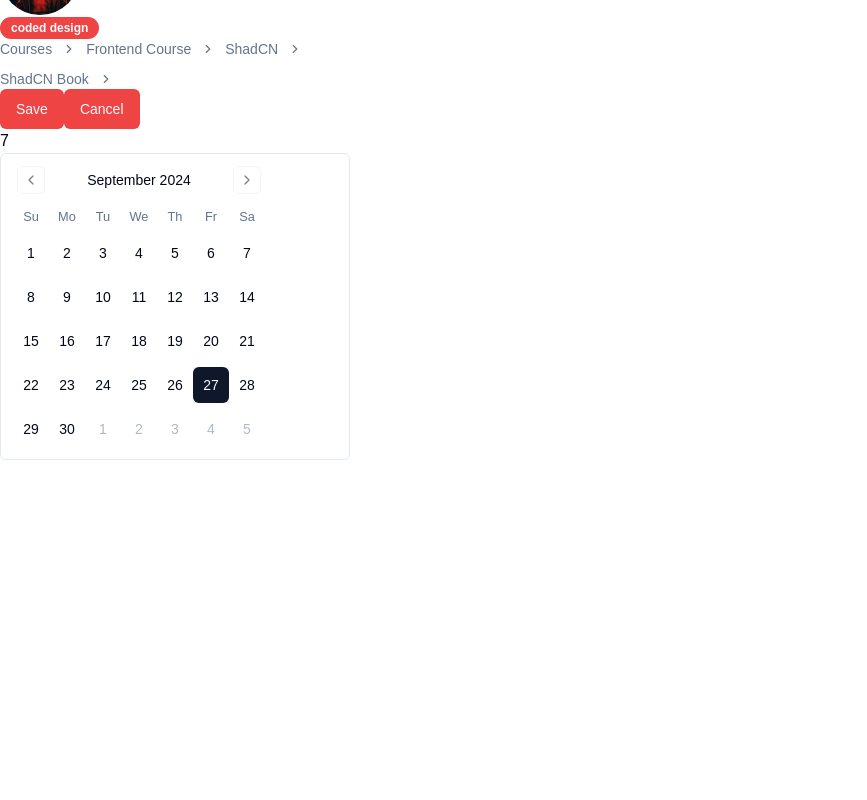
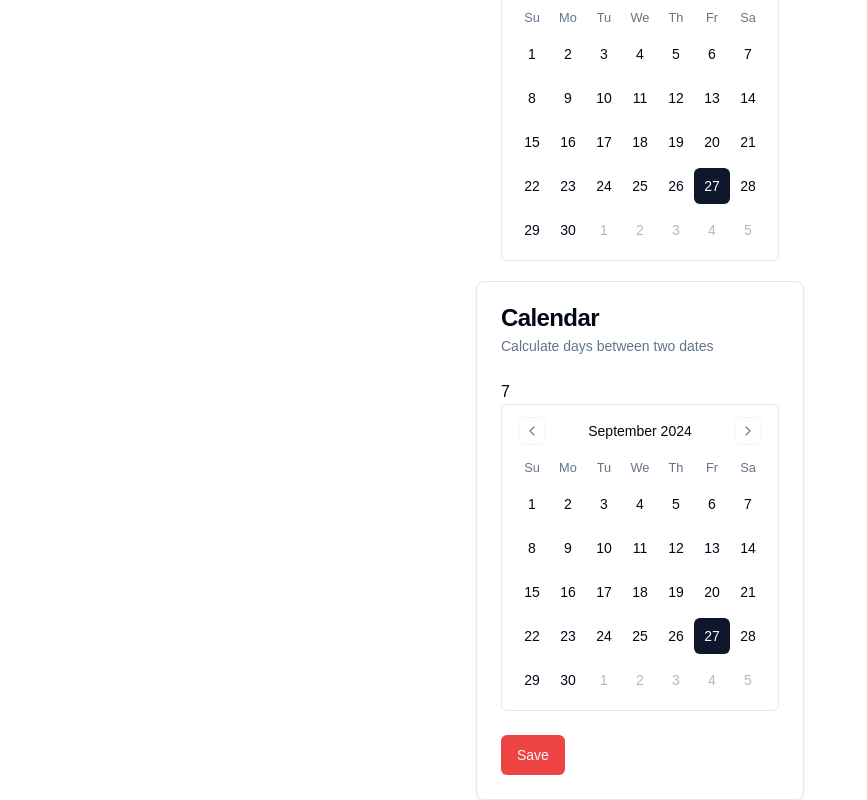
Before and after one commit to Brillaldo/Shadcn-Component-Library-Course-for-Beginners, a Next.js app: page / in a window 1280 px wide. Shown: the part 403-1203 px from the top of the page, without its empty margins (0-867 px from the left). Before the commit the page ends 863 px from the top, so only its background shows below. Built offline with nearby package versions, Linux system fonts and the light colour scheme.

Commit message:
Card de mi commit

```diff
--- /dev/null
+++ b/app/fonts/SHADCN/MyCard.tsx
@@ -0,0 +1,31 @@
+import React from 'react'
+
+import {
+    Card,
+    CardContent,
+    CardDescription,
+    CardFooter,
+    CardHeader,
+    CardTitle,
+  } from "@/components/ui/card"
+
+
+function MyCard({title, description, content, footer}:{title:string, description:string, content:React.ReactNode, footer:React.ReactNode}) {
+  return (
+    <Card>
+  <CardHeader>
+    <CardTitle>{title}</CardTitle>
+    <CardDescription>{description}</CardDescription>
+  </CardHeader>
+  <CardContent>
+    {content}
+  </CardContent>
+  <CardFooter>
+    {footer}
+  </CardFooter>
+</Card>
+
+  )
+}
+
+export default MyCard
--- a/app/page.tsx
+++ b/app/page.tsx
@@ -13,6 +13,7 @@
 import MyBreadCrumb from './fonts/SHADCN/MyBreadCrumb'
 import MyButton from './fonts/SHADCN/MyButton'
 import MyCalendar from './fonts/SHADCN/MyCalendar'
+import MyCard from './fonts/SHADCN/MyCard'
 
 function Page() {
 
@@ -23,7 +24,7 @@
 
 
   return (
-    <div className='w-[350px]'>
+    <div className='w-screen h-screen flex flex-col gap-5 justify-center items-center '>
       <MyAccordion/>
 
       {
@@ -43,6 +44,11 @@
       <MyButton title='Save'/>
       <MyButton title='Cancel'/>
       <MyCalendar/>
+      <MyCard content={<MyCalendar/>} footer={
+        <MyButton title='Save'/>
+      }
+
+       title='Calendar' description='Calculate days between two dates'/>
     </div>
 
   )
--- /dev/null
+++ b/components/ui/card.tsx
@@ -0,0 +1,79 @@
+import * as React from "react"
+
+import { cn } from "@/lib/utils"
+
+const Card = React.forwardRef<
+  HTMLDivElement,
+  React.HTMLAttributes<HTMLDivElement>
+>(({ className, ...props }, ref) => (
+  <div
+    ref={ref}
+    className={cn(
+      "rounded-lg border bg-card text-card-foreground shadow-sm",
+      className
+    )}
+    {...props}
+  />
+))
+Card.displayName = "Card"
+
+const CardHeader = React.forwardRef<
+  HTMLDivElement,
+  React.HTMLAttributes<HTMLDivElement>
+>(({ className, ...props }, ref) => (
+  <div
+    ref={ref}
+    className={cn("flex flex-col space-y-1.5 p-6", className)}
+    {...props}
+  />
+))
+CardHeader.displayName = "CardHeader"
+
+const CardTitle = React.forwardRef<
+  HTMLParagraphElement,
+  React.HTMLAttributes<HTMLHeadingElement>
+>(({ className, ...props }, ref) => (
+  <h3
+    ref={ref}
+    className={cn(
+      "text-2xl font-semibold leading-none tracking-tight",
+      className
+    )}
+    {...props}
+  />
+))
+CardTitle.displayName = "CardTitle"
+
+const CardDescription = React.forwardRef<
+  HTMLParagraphElement,
+  React.HTMLAttributes<HTMLParagraphElement>
+>(({ className, ...props }, ref) => (
+  <p
+    ref={ref}
+    className={cn("text-sm text-muted-foreground", className)}
+    {...props}
+  />
+))
+CardDescription.displayName = "CardDescription"
+
+const CardContent = React.forwardRef<
+  HTMLDivElement,
+  React.HTMLAttributes<HTMLDivElement>
+>(({ className, ...props }, ref) => (
+  <div ref={ref} className={cn("p-6 pt-0", className)} {...props} />
+))
+CardContent.displayName = "CardContent"
+
+const CardFooter = React.forwardRef<
+  HTMLDivElement,
+  React.HTMLAttributes<HTMLDivElement>
+>(({ className, ...props }, ref) => (
+  <div
+    ref={ref}
+    className={cn("flex items-center p-6 pt-0", className)}
+    {...props}
+  />
+))
+CardFooter.displayName = "CardFooter"
+
+export { Card, CardHeader, CardFooter, CardTitle, CardDescription, CardContent }
```
